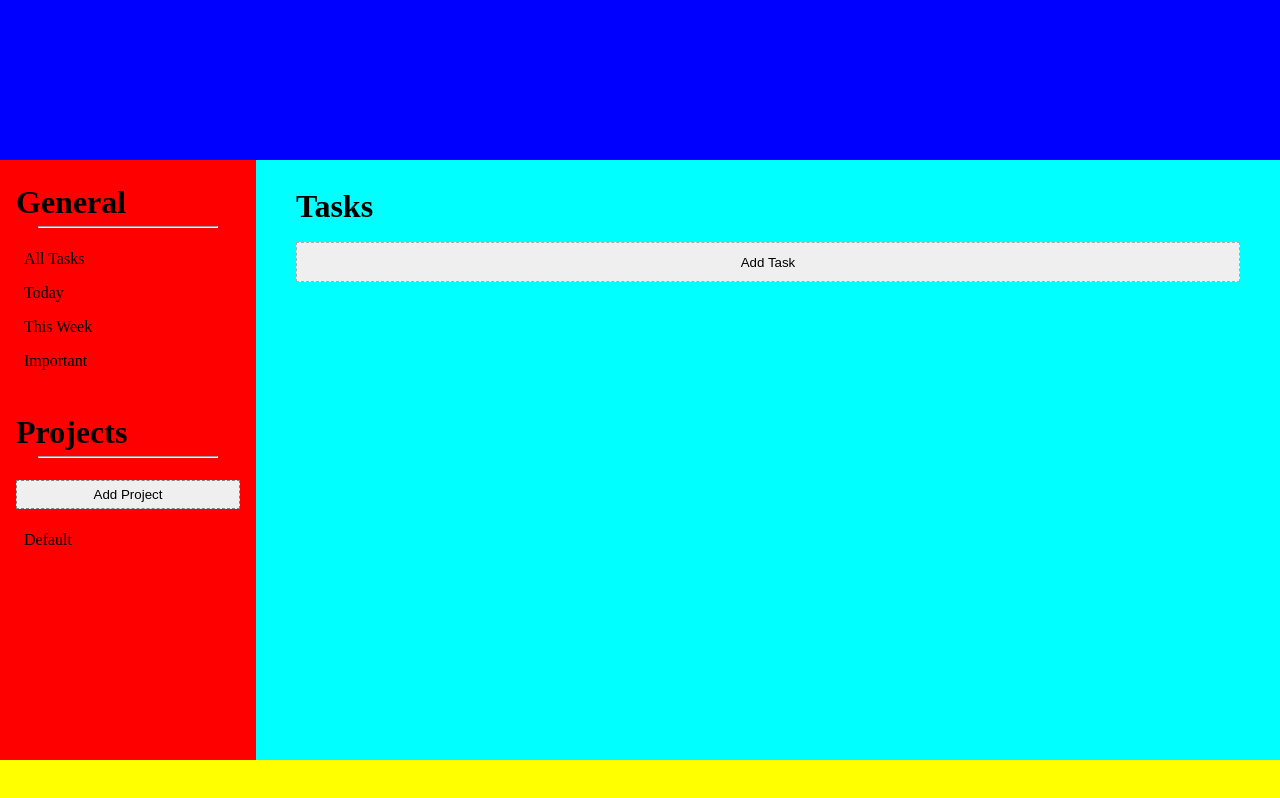
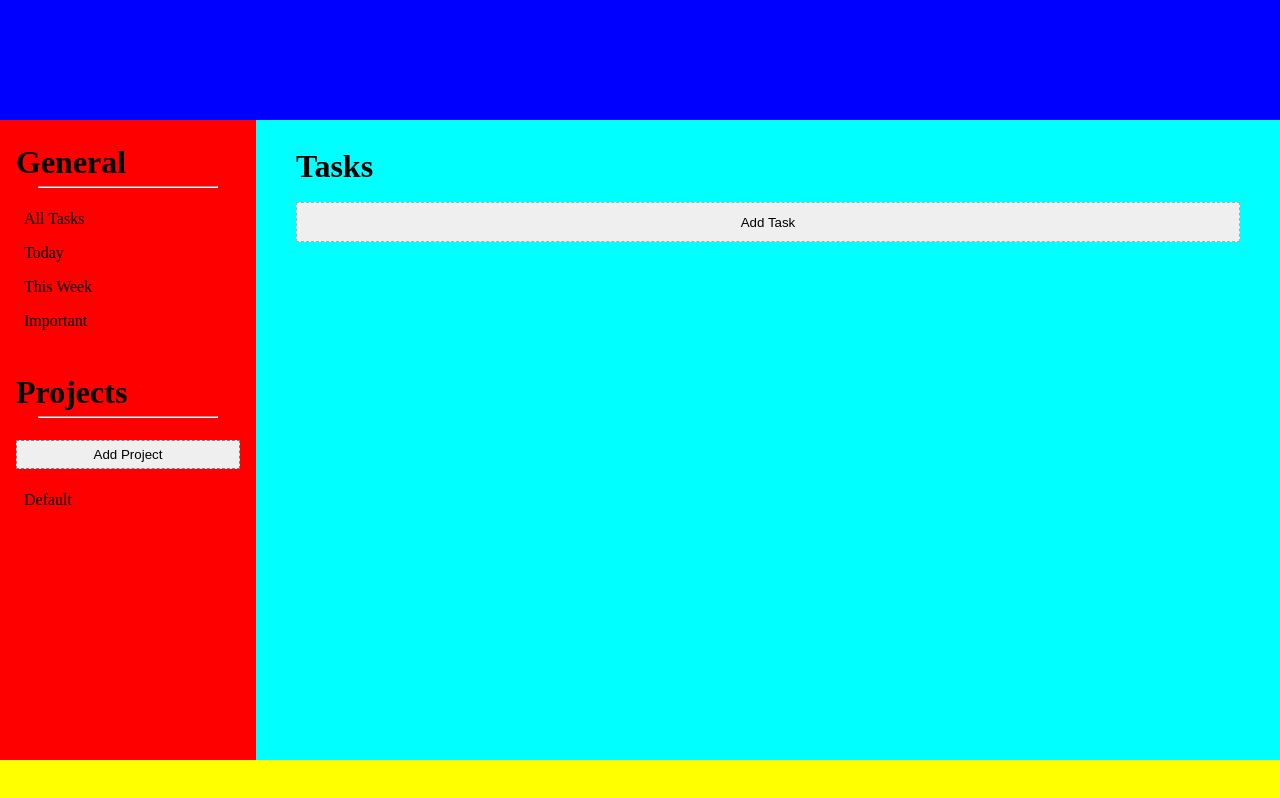
Before and after one commit to CrabVS/odin-todo-list, a website built with webpack: page dist/index.html in a window 1280 px wide. Built offline with Linux system fonts and the light colour scheme.

Commit message:
Update head containers height

```diff
--- a/src/components/header/header.css
+++ b/src/components/header/header.css
@@ -1,4 +1,4 @@
 header {
     background-color: blue;
-    height: 20vh;
+    height: 15vh;
 }
--- a/src/style.css
+++ b/src/style.css
@@ -52,7 +52,7 @@ h2 {
 
 #content > div {
     background-color: purple;
-    height: calc(80vh - 2.5rem);
+    height: calc(85vh - 2.5rem);
     display: flex;
 }
 
```
Also changed, not shown: dist/main.js.
